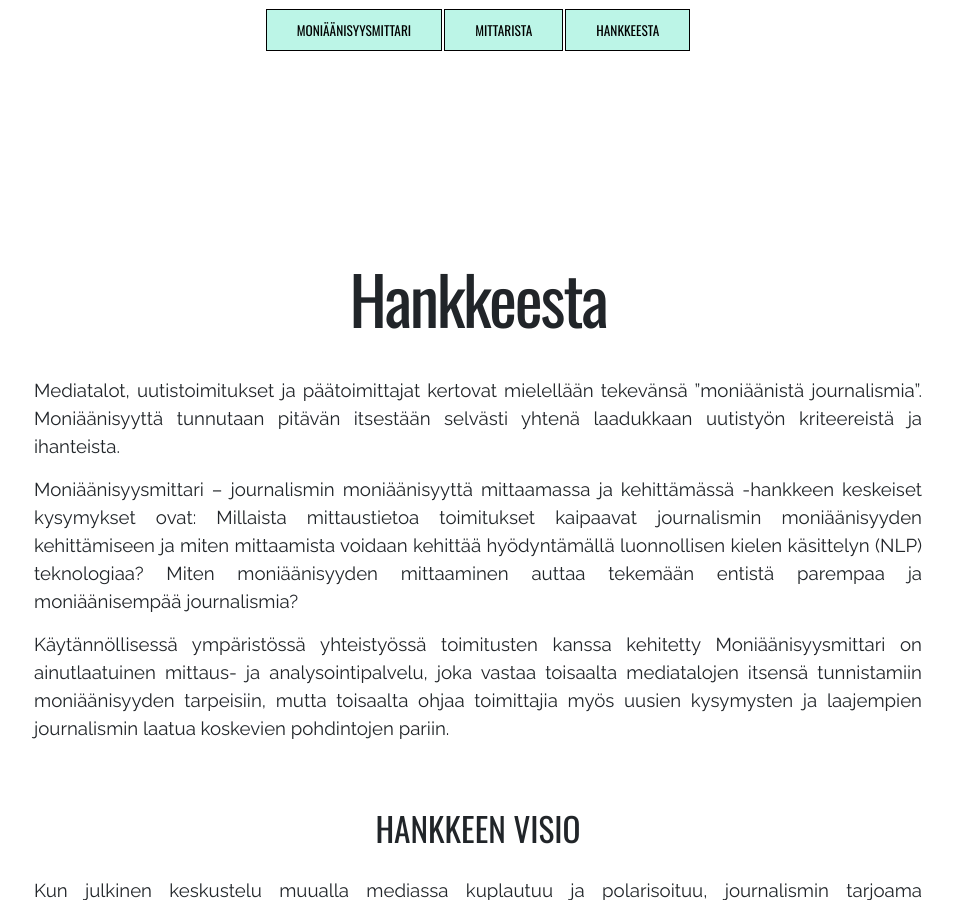
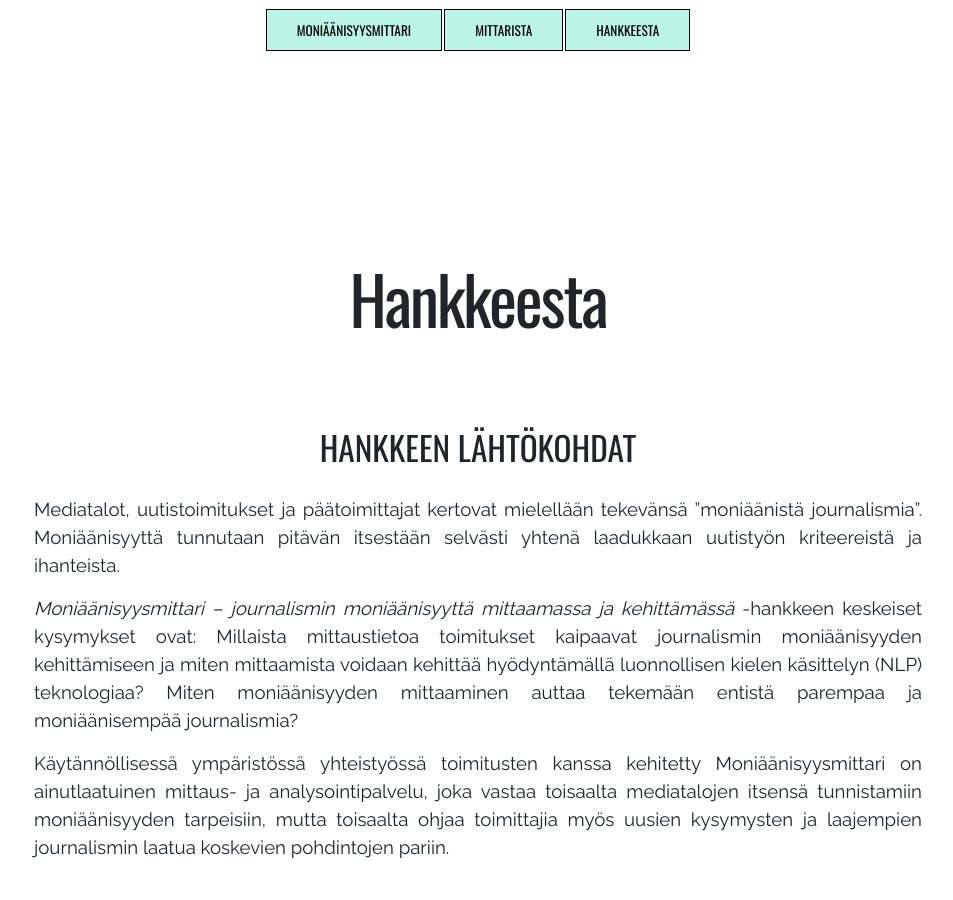
Before and after one commit to Sopiva-Sovittelujournalistit/moniaanisyysmittari-pages, a Jekyll site: the page built from hanke.md, in a window 1280 px wide and 900 px high. Shown: the whole window, without its empty margins (162-1115 px from the left). Built offline with Jekyll 4.4.1, drawn with Linux system fonts in a browser that asks for light colours.

Commit message:
Markdown: text content updates. Hanke-sivu

```diff
--- a/hanke.md
+++ b/hanke.md
@@ -5,10 +5,10 @@ title: Hankkeesta
 ---
 
 
-
+## HANKKEEN LÄHTÖKOHDAT
 Mediatalot, uutistoimitukset ja päätoimittajat kertovat mielellään tekevänsä ”moniäänistä journalismia”. Moniäänisyyttä tunnutaan pitävän itsestään selvästi yhtenä laadukkaan uutistyön kriteereistä ja ihanteista.
 
-Moniäänisyysmittari – journalismin moniäänisyyttä mittaamassa ja kehittämässä -hankkeen keskeiset kysymykset ovat: Millaista mittaustietoa toimitukset kaipaavat journalismin moniäänisyyden kehittämiseen ja miten mittaamista voidaan kehittää hyödyntämällä luonnollisen kielen käsittelyn (NLP) teknologiaa? Miten moniäänisyyden mittaaminen auttaa tekemään entistä parempaa ja moniäänisempää journalismia?
+*Moniäänisyysmittari – journalismin moniäänisyyttä mittaamassa ja kehittämässä* -hankkeen keskeiset kysymykset ovat: Millaista mittaustietoa toimitukset kaipaavat journalismin moniäänisyyden kehittämiseen ja miten mittaamista voidaan kehittää hyödyntämällä luonnollisen kielen käsittelyn (NLP) teknologiaa? Miten moniäänisyyden mittaaminen auttaa tekemään entistä parempaa ja moniäänisempää journalismia?
 
 Käytännöllisessä ympäristössä yhteistyössä toimitusten kanssa kehitetty Moniäänisyysmittari on ainutlaatuinen mittaus- ja analysointipalvelu, joka vastaa toisaalta mediatalojen itsensä tunnistamiin moniäänisyyden tarpeisiin, mutta toisaalta ohjaa toimittajia myös uusien kysymysten ja laajempien journalismin laatua koskevien pohdintojen pariin.
 
```
